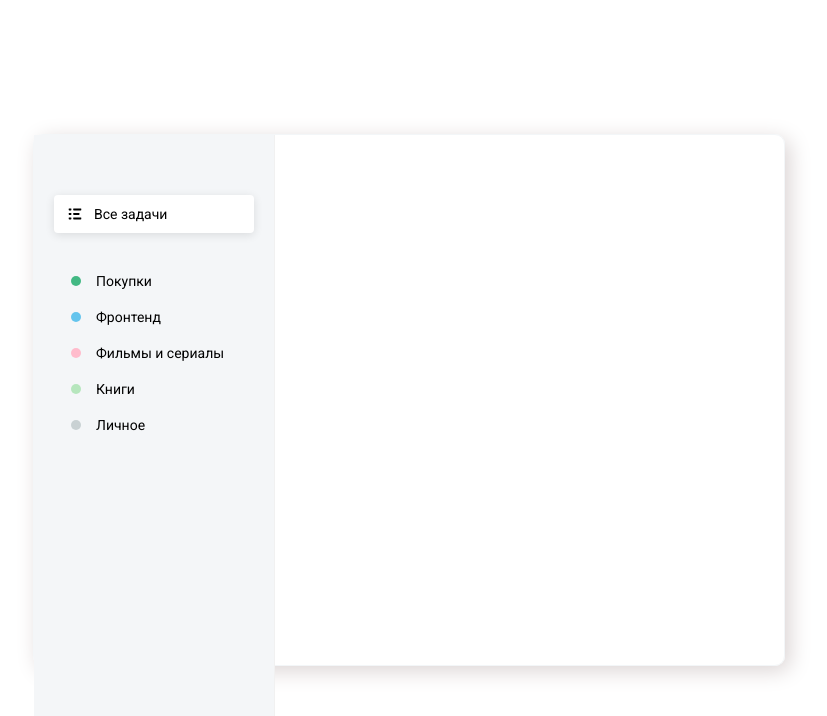
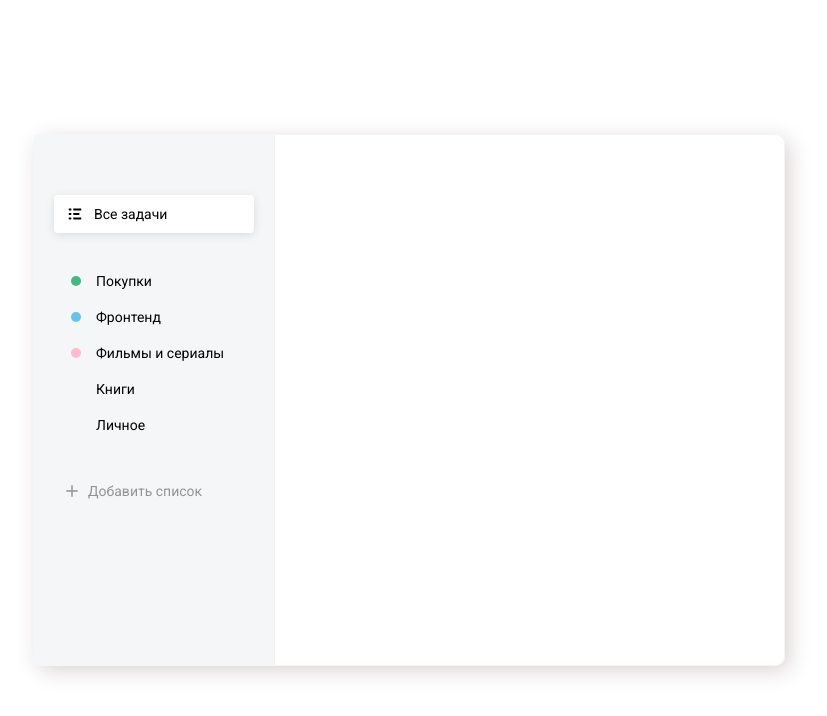
Before and after one commit to artem4rolov/test-branches, a React (Create React App) app: page / in a window 1280 px wide. Shown: the top 716 px of the page, without its empty margins (231-1058 px from the left). Built offline with nearby package versions, Linux system fonts and the light colour scheme.

Commit message:
добавил модалку нового списка

```diff
--- a/package.json
+++ b/package.json
@@ -6,6 +6,7 @@
     "@testing-library/jest-dom": "^5.16.5",
     "@testing-library/react": "^13.4.0",
     "@testing-library/user-event": "^13.5.0",
+    "classnames": "^2.3.2",
     "node-sass": "^7.0.3",
     "react": "^18.2.0",
     "react-dom": "^18.2.0",
--- a/src/App.js
+++ b/src/App.js
@@ -1,6 +1,11 @@
-import React from "react";
-import List from "./components/List/List";
+import React, { useState } from "react";
+import List from "./components/List";
+import AddList from "./components/AddList";
 
+import DB from "./assets/db.json";
+
+// расширения файлов .js говорят о том, что в компоненте есть и вёрстка, и сложная логика
+// расширения файлов .jsx говорят о том, что в компоненте есть только вёрстка
 function App() {
   return (
     <div className="todo">
@@ -27,7 +32,6 @@
             },
           ]}
         />
-
         <List
           items={[
             {
@@ -51,7 +55,9 @@
               name: "Личное",
             },
           ]}
+          isRemovable
         />
+        <AddList colors={DB.colors} />
       </div>
     </div>
   );
--- /dev/null
+++ b/src/components/AddList/AddList.scss
@@ -0,0 +1,49 @@
+.add-list {
+
+  &__popup {
+    width: 240px;
+    // height: 130px;
+    background: #FFFFFF;
+    box-shadow: 0px 6px 10px rgba(0, 0, 0, 0.05);
+    border-radius: 10px;
+    padding: 18px;
+    box-sizing: border-box;
+    position: relative;
+    top: -20px;
+    left: 5px;
+
+    .button {
+      width: 100%;
+      margin-top: 10px;
+    }
+
+    &-close-btn {
+      position: absolute;
+      right: -8px;
+      top: -8px;
+      cursor: pointer;
+
+      &:hover {
+
+      }
+    }
+
+    &-colors {
+      margin-top: 15px;
+      display: flex;
+      justify-content: space-between;
+
+      .badge {
+        width: 16px;
+        height: 16px;
+        cursor: pointer;
+        border: 2px solid transparent;
+
+        &.active {
+          border: 2px solid black;
+        }
+      }
+    }
+
+  }
+}
--- /dev/null
+++ b/src/components/AddList/index.jsx
@@ -0,0 +1,81 @@
+import React, {useState} from "react";
+import List from "../List";
+import Badge from "../Badge";
+
+import closeSvg from '../../assets/img/close.svg';
+
+import './AddList.scss';
+
+const AddList = ({colors}) => {
+  const [visiblePopup, setVisiblePopup] = useState(false);
+  const [selectedColor, setSelectedColor] = useState(colors[0].id);
+
+  // console.log(selectedColor)
+
+  return (
+    <div className="add-list">
+      <List
+        onClick={() => setVisiblePopup(!visiblePopup)}
+        items={[
+          {
+            className: "list__add-button",
+            icon: (
+              <svg
+                width="12"
+                height="12"
+                viewBox="0 0 16 16"
+                fill="none"
+                xmlns="http://www.w3.org/2000/svg"
+              >
+                <path
+                  d="M8 1V15"
+                  stroke="black"
+                  strokeWidth="2"
+                  strokeLinecap="round"
+                  strokeLinejoin="round"
+                />
+                <path
+                  d="M1 8H15"
+                  stroke="black"
+                  strokeWidth="2"
+                  strokeLinecap="round"
+                  strokeLinejoin="round"
+                />
+              </svg>
+            ),
+            name: "Добавить список",
+          },
+        ]}
+      />
+      {/* ниже обычное JS условие true && true && false && true (крайний true не выведется, поскольку есть false перед ним и JS в операторе && не остановится до тех пор, пока не будет первый false) */}
+      {visiblePopup &&
+      <div className="add-list__popup">
+        <img
+          onClick={() => setVisiblePopup(false)}
+          src={closeSvg}
+          alt="close button"
+          className="add-list__popup-close-btn"
+        />
+        <input className="field" type="text" placeholder="Название списка" />
+        <div className="add-list__popup-colors">
+
+          {colors.map(color => {
+            return (
+              <Badge
+                onClick={() => setSelectedColor(color.id)}
+                key={color.id}
+                color={color.name}
+                className={selectedColor === color.id && 'active'}
+                />
+
+            )
+          })}
+
+        </div>
+        <button className="button">Добавить</button>
+      </div>}
+    </div>
+  )
+}
+
+export default AddList;
--- /dev/null
+++ b/src/components/Badge/Badge.scss
@@ -0,0 +1,40 @@
+.badge {
+  display: block;
+  width: 10px;
+  height: 10px;
+  border-radius: 30px;
+
+  &--green {
+    background: #42B883;
+
+  }
+
+  &--blue {
+    background: #64C4ED;
+  }
+
+  &--pink {
+    background: #FFBBCC;
+  }
+
+  &--grey {
+    background: #C9D1D3;
+  }
+
+  &--lime {
+    background: #B6E6BD;
+  }
+
+  &--purple {
+    background: #C355F5;
+  }
+
+  &--black {
+    background: #08101a;
+  }
+
+  &--red {
+    background: #FF6464;
+  }
+
+}
--- /dev/null
+++ b/src/components/Badge/index.jsx
@@ -0,0 +1,14 @@
+import React from 'react';
+import classNames from 'classnames';
+
+import './Badge.scss'
+
+// `badge badge--${color} ${className}`
+
+const Badge = ({color, onClick, className}) => (
+  <i onClick={onClick}
+     className={classNames('badge', {[`badge--${color}`]: color}, className)}>
+  </i>
+);
+
+export default Badge;
--- a/src/components/List/List.jsx
+++ /dev/null
@@ -1,29 +0,0 @@
-import React from "react";
-
-import './List.scss'
-
-const List = ({items}) => {
-  return (
-    <>
-      <ul className="list">
-        {
-          items.map(item => {
-            return (
-                <>
-                  <li className={item.active ? 'active' : ''}>
-                    <i>
-                      {(item.icon) ? item.icon : <i className={`badge badge--${item.color}`}></i>}
-                    </i>
-                    <span>{item.name}</span>
-                  </li>
-                </>
-            )
-          })
-        }
-
-        </ul>
-    </>
-  )
-}
-
-export default List;
--- a/src/components/List/List.scss
+++ b/src/components/List/List.scss
@@ -1,5 +1,13 @@
 .list {
   margin-bottom: 30px;
+
+  &__add-button {
+    opacity: 0.4;
+
+    &:hover {
+      opacity: 1
+    }
+  }
 
   li {
     display: flex;
@@ -14,32 +22,8 @@
     }
 
     .badge {
-      width: 10px;
-      height: 10px;
-      border-radius: 30px;
       position: relative;
       left: 5px;
-
-      &--green {
-        background: #42B883;
-      }
-
-      &--blue {
-        background: #64C4ED;
-      }
-
-      &--pink {
-        background: #FFBBCC;
-      }
-
-      &--light-green {
-        background: #B6E6BD;
-      }
-
-      &--gray {
-        background: #C9D1D3;
-      }
-
     }
   }
 
--- /dev/null
+++ b/src/components/List/index.jsx
@@ -0,0 +1,30 @@
+import React from "react";
+import classNames from "classnames";
+import Badge from '../Badge';
+
+import './List.scss'
+
+const List = ({items, isRemovable, onClick}) => {
+  // console.log(items, isRemovable);
+  return (
+    <>
+      <ul onClick={onClick} className="list">
+        {
+          items.map((item, index) => {
+            return (
+              <li key={index} className={classNames(item.className, {'active': item.active})}>
+                <i>
+                  {(item.icon) ? item.icon : <Badge color={item.color} />}
+                </i>
+                <span>{item.name}</span>
+              </li>
+            )
+          })
+        }
+
+        </ul>
+    </>
+  )
+}
+
+export default List;
--- a/src/index.scss
+++ b/src/index.scss
@@ -3,6 +3,7 @@
   padding: 0;
   list-style: none;
   outline: none;
+  // box-sizing: border-box;
   font-family: 'Roboto', -apple-system, system-ui, sans-serif;
   -webkit-font-smoothing: antialiased;
   -moz-osx-font-smoothing: grayscale;
@@ -23,8 +24,39 @@
   &__sidebar {
     background-color: #f4f6f8;
     width: 200px;
-    height: 100%;
+    height: calc(100% - 120px);
     border-right: 1px solid #f1f1f1;
     padding: 60px 20px;
   }
 }
+
+.field {
+  box-sizing: border-box;
+  background: #FFFFFF;
+  border: 1px solid #EFEFEF;
+  border-radius: 4px;
+  padding: 8px 12px;
+  width: 100%;
+
+  &:focus {
+    border-color: #000;
+  }
+}
+
+.button {
+  border: none;
+  color: #fff;
+  font-weight: 500;
+  padding: 10px 20px;
+  background: #4DD599;
+  border-radius: 4px;
+  cursor: pointer;
+
+  &:hover {
+    background: darken(#4DD599, 10%)
+  }
+
+  &:active {
+    background: darken(#4DD599, 20%)
+  }
+}
```
Also changed, not shown: 1 other file (tests, documents, lock files or other folders).
